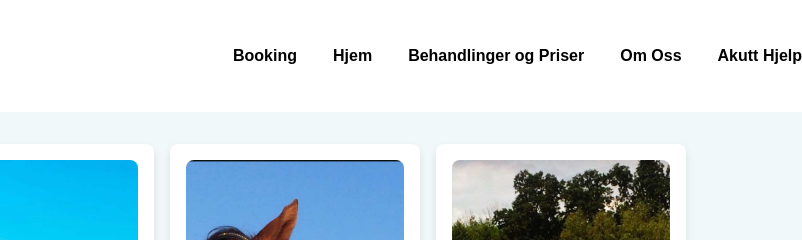
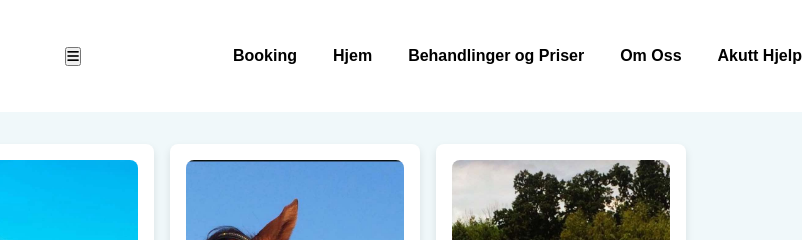
Before and after one commit to Mikalmonslaup/Dyreklinikktest, a plain HTML site: page index.html in a window 1280 px wide. Shown: the top 240 px of the page, 478-1280 px from the left. Drawn offline with Linux system fonts and the light colour scheme.

Commit message:
Update index.html

```diff
--- a/index.html
+++ b/index.html
@@ -28,11 +28,17 @@
 <body>
 <header>
     <div class="logo">
-            <!-- ✅ Updated Path for Logo -->
         <img src="images/logo2.png.jpg" alt="Klinikk Logo" style="height: 80px;">
         <h1 style="color: black;">Stavanger Dyreklinikk</h1>
     </div>
-        <nav>
+
+    <!-- ✅ Hamburger-knapp for mobil -->
+    <button class="menu-toggle">
+        <i class="fas fa-bars"></i>
+    </button>
+
+    <!-- ✅ Navigasjonsmeny -->
+    <nav class="menu">
         <ul>
             <li><a href="bestilling.html">Booking</a></li>
             <li><a href="index.html">Hjem</a></li>
@@ -42,7 +48,6 @@
         </ul>
     </nav>
 </header>
-
     <section class="cards">
         <a href="behandlinger.html" class="card-link">
             <div class="card">
```
Lines whose indentation alone changed are shown as unchanged.
